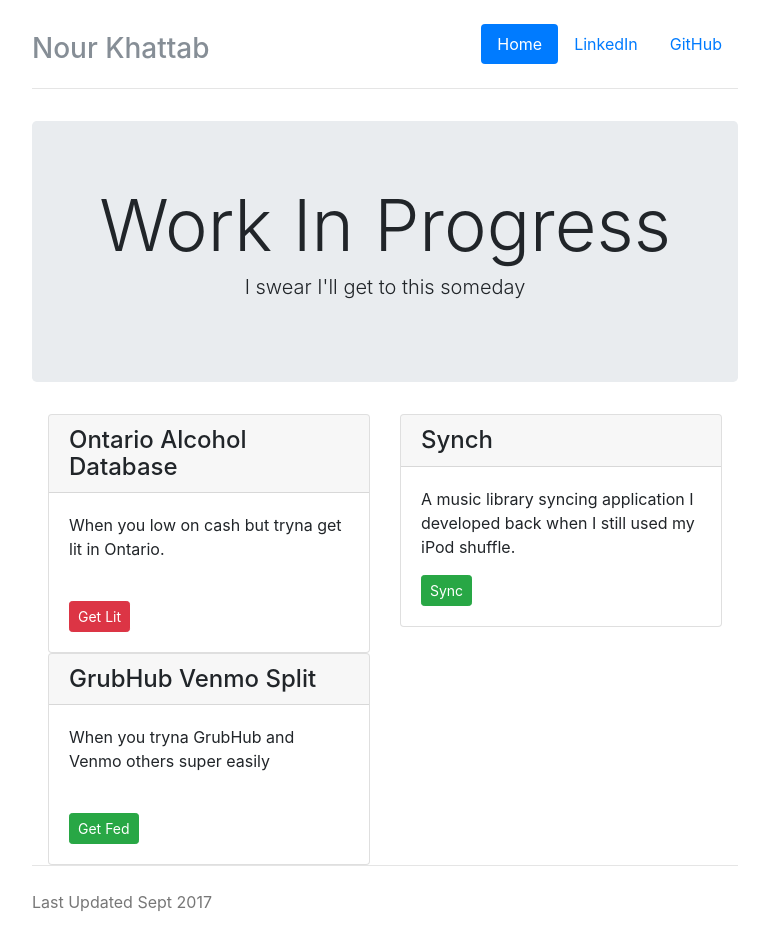
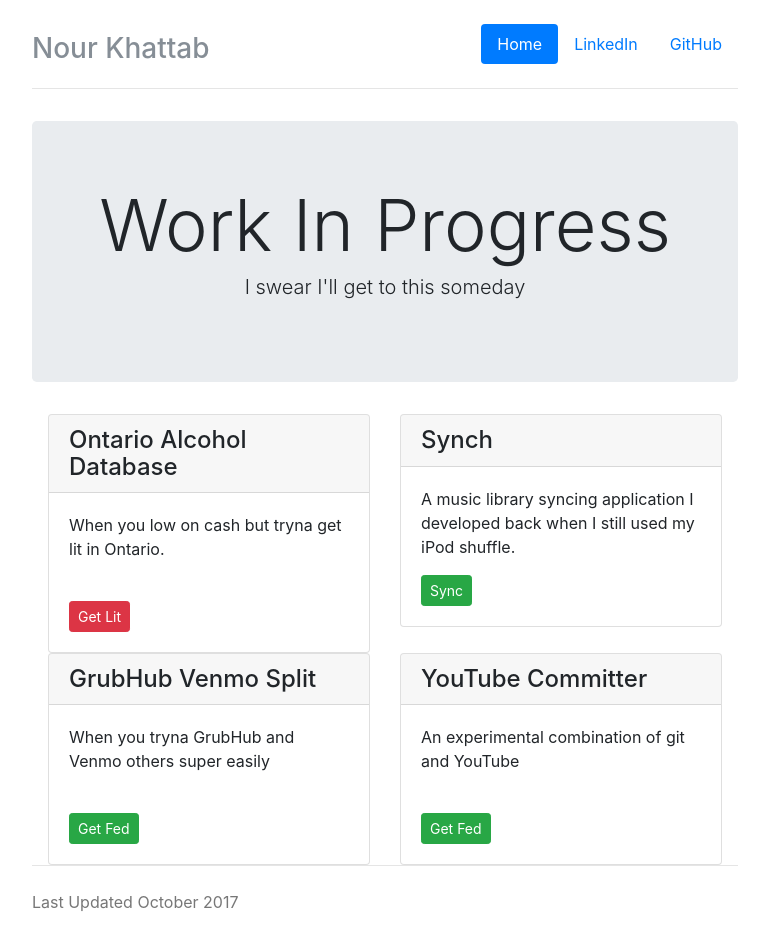
Before and after one commit to nourhkhattab/website, a plain HTML site: page src/index.html in a window 1280 px wide. Shown: the whole page, without its empty margins (255-1024 px from the left). Drawn offline with nearby package versions, Linux system fonts and the light colour scheme.

Commit message:
added youtube git committer

```diff
--- a/src/index.html
+++ b/src/index.html
@@ -45,14 +45,6 @@
               <a class="btn btn-sm btn-danger" href="http://getmedrunk.nourkhattab.com" role="button">Get Lit</a>
             </div>
           </div>
-          <div class="card">
-            <h4 class="card-header">GrubHub Venmo Split</h4>
-            <div class="card-body">
-              <p class="card-text">When you tryna GrubHub and Venmo others super easily</p>
-              <br />
-              <a class="btn btn-sm btn-success" href="https://github.com/nourhkhattab/GrubHub-Venmo-Split" role="button">Get Fed</a>
-            </div>
-          </div>
         </div>
 
         <div class="col-lg-6">
@@ -64,10 +56,30 @@
             </div>
           </div>
         </div>
+        <div class="col-lg-6">
+          <div class="card">
+            <h4 class="card-header">GrubHub Venmo Split</h4>
+            <div class="card-body">
+              <p class="card-text">When you tryna GrubHub and Venmo others super easily</p>
+              <br />
+              <a class="btn btn-sm btn-success" href="https://github.com/nourhkhattab/GrubHub-Venmo-Split" role="button">Get Fed</a>
+            </div>
+          </div>
+        </div>
+        <div class="col-lg-6">
+          <div class="card">
+            <h4 class="card-header">YouTube Committer</h4>
+            <div class="card-body">
+              <p class="card-text">An experimental combination of git and YouTube</p>
+              <br />
+              <a class="btn btn-sm btn-success" href="https://www.youtube.com/watch?v=dQw4w9WgXcQ" role="button">Get Fed</a>
+            </div>
+          </div>
+        </div>
       </div>
 
       <footer class="footer">
-        <p>Last Updated Sept 2017</p>
+        <p>Last Updated October 2017</p>
       </footer>
 
     </div> <!-- /container -->
```
